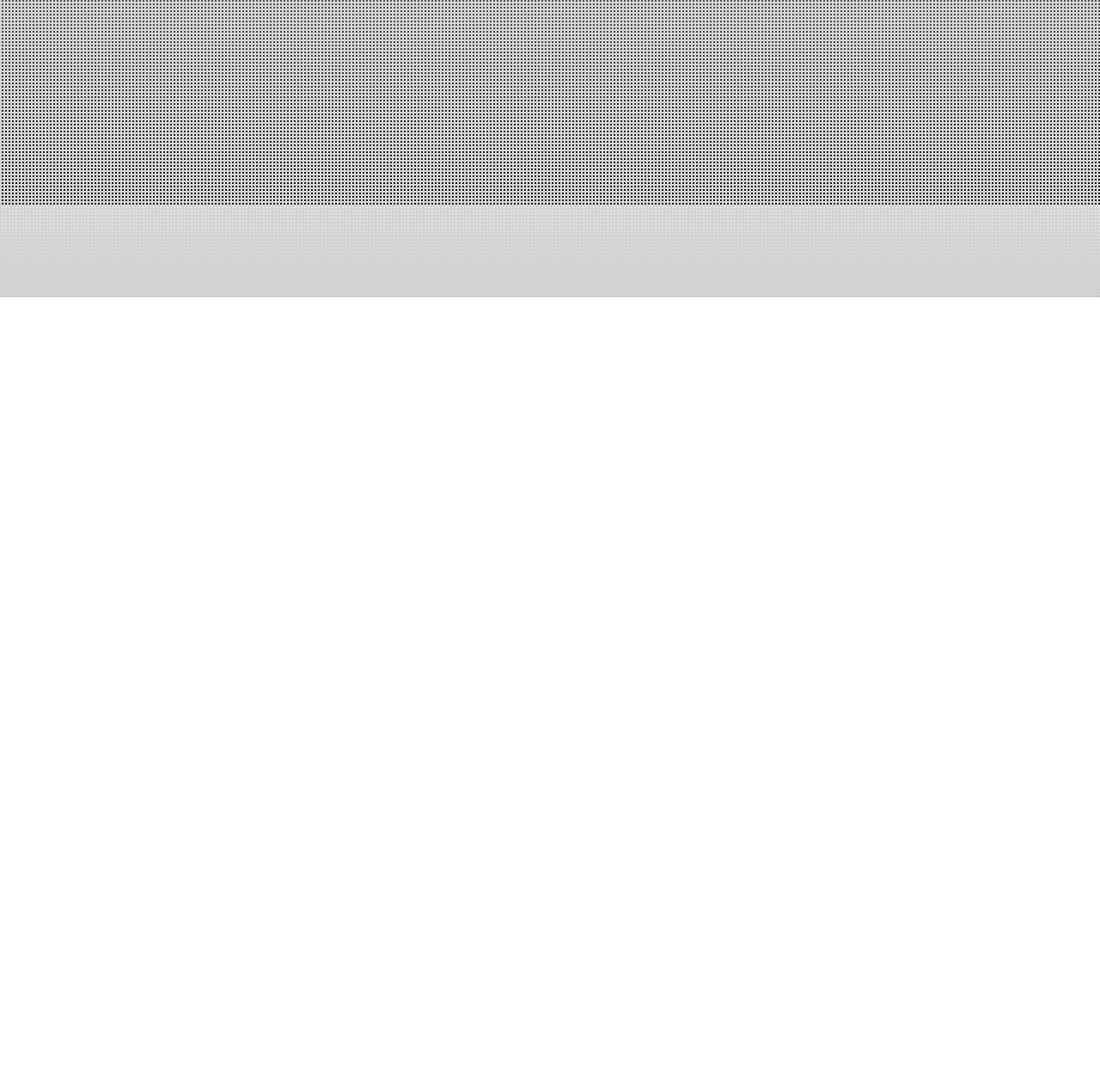
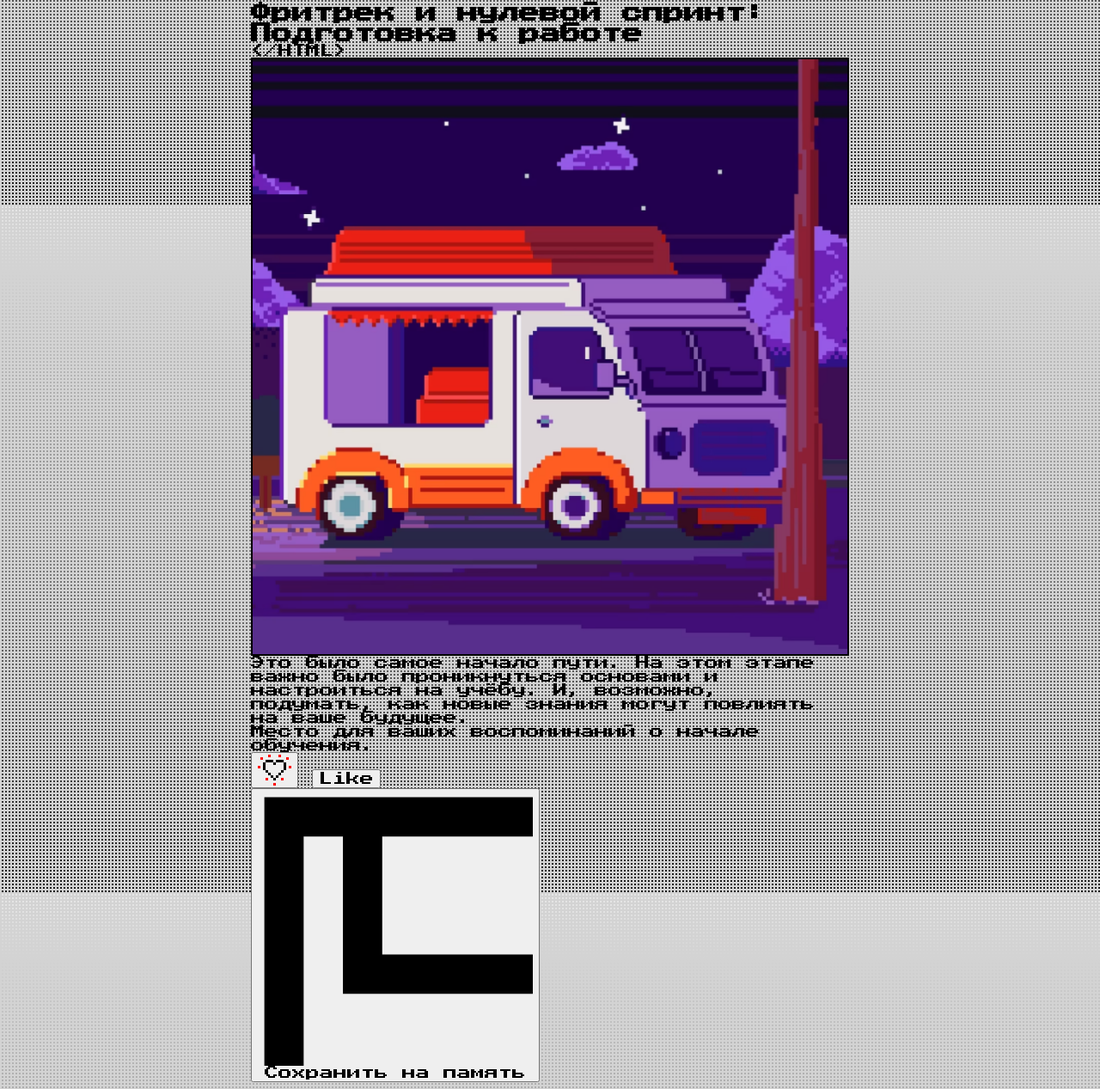
Before and after one commit to SlavaWebDeveloper/zakrivayuschiy-teg-f, a website: page src/index.html in a window 1280 px wide. Shown: the part 562-1829 px from the top of the page at 86% size. Before the commit the page ends 908 px from the top, so only its background shows below. Drawn offline with nearby package versions, Linux system fonts and the light colour scheme; files that its build step writes are made by us from their sources.

Commit message:
main section code

```diff
--- a/src/index.html
+++ b/src/index.html
@@ -19,9 +19,7 @@
   <body class="page">
     <header class="header">
       <a href="#" class="header__link">&lt;/HTML&gt;</a>
-      <h1 class="header__title">
-        закрывающий тег
-      </h1>
+      <h1 class="header__title">закрывающий тег</h1>
 
       <nav class="theme-menu header__theme-menu">
         <!-- Не меняйте разметку этого списка, иначе скрипты перестанут работать -->
@@ -48,9 +46,125 @@
           </li>
         </ul>
       </nav>
+    </header>
+    <main class="main">
+      <ul class="content__list">
+        <li class="content__item">
+          <article class="article">
+            <div class="article__title">
+              <h2 class="article__title-text">
+                Фритрек и нулевой спринт: Подготовка к работе
+              </h2>
+            </div>
 
-    </header>
-    <main></main>
+            <div class="article__img-container">
+              <span class="image-label">&lt;/HTML&gt;</span>
+              <img
+                class="article__img-content"
+                src="./images/car.png"
+                alt="Пиксельное изображение машины"
+                srcset="./images/car.png 1x, ./images/car@2x.png 2x"
+              />
+            </div>
+
+            <div class="article__text-container">
+              <p class="article__text">
+                Это было самое начало пути. На этом этапе важно было
+                проникнуться основами и настроиться на учёбу. И, возможно,
+                подумать, как новые знания могут повлиять на ваше будущее.
+              </p>
+              <p class="article__text">
+                Место для ваших воспоминаний о начале обучения.
+              </p>
+
+              <div class="article-like-button-container">
+                <button class="article-icon-button" aria-labelledby="html-1">
+                  <svg
+                    class="like-icon"
+                    width="39"
+                    height="36"
+                    viewBox="0 0 39 36"
+                    fill="none"
+                    xmlns="http://www.w3.org/2000/svg"
+                  >
+                    <g class="heart">
+                      <path
+                        class="contour"
+                        d="M12 6H9V9H12V6ZM15 6H12V9H15V6ZM9 9H6V12H9V9ZM9 12H6V15H9V12ZM9 15H6V18H9V15ZM18 6H15V9H18V6ZM12 18H9V21H12V18ZM15 21H12V24H15V21ZM18 24H15V27H18V24ZM27 6H30V9H27V6ZM24 6H27V9H24V6ZM30 9H33V12H30V9ZM30 12H33V15H30V12ZM30 15H33V18H30V15ZM21 6H24V9H21V6ZM27 18H30V21H27V18ZM24 21H27V24H24V21ZM21 24H24V27H21V24ZM21 27H18V30H21V27ZM21 9H18V12H21V9Z"
+                        fill="var(--text-color)"
+                      ></path>
+                      <path
+                        class="main-body"
+                        d="M12 9H9V12H12V9ZM15 12H12V15H15V12ZM18 9H15V12H18V9ZM12 15H9V18H12V15ZM15 15H12V18H15V15ZM15 18H12V21H15V18ZM18 12H15V15H18V12ZM18 21H15V24H18V21ZM18 18H15V21H18V18ZM27 9H30V12H27V9ZM24 9H27V12H24V9ZM27 12H30V15H27V12ZM24 12H27V15H24V12ZM21 9H24V12H21V9ZM27 15H30V18H27V15ZM24 15H27V18H24V15ZM24 18H27V21H24V18ZM21 12H24V15H21V12ZM21 21H24V24H21V21ZM21 18H24V21H21V18ZM21 21H18V24H21V21ZM21 24H18V27H21V24Z"
+                        fill="none"
+                      ></path>
+                      <path
+                        class="core"
+                        d="M18 15H15V18H18V15ZM21 15H24V18H21V15ZM21 15H18V18H21V15ZM21 12H18V15H21V12ZM21 18H18V21H21V18Z"
+                        fill="none"
+                      ></path>
+                    </g>
+
+                    <path
+                      class="sparks"
+                      d="M36 13H39V16H36V13ZM27 27H30V30H27V27ZM18 33H21V36H18V33ZM9 27H12V30H9V27ZM24 0H27V3H24V0ZM33 3H36V6H33V3ZM3 3H6V6H3V3ZM12 0H15V3H12V0ZM0 13H3V16H0V13Z"
+                      fill="var(--heart-color)"
+                    ></path>
+                  </svg>
+                </button>
+                <button class="article-like-button button" type="button" id="html-1">
+                  <span class="button__text">Like</span>
+                </button>
+              </div>
+            </div>
+          </article>
+        </li>
+        <li class="content__item">
+          <button
+            class="save-button button"
+            onclick="window['dialog-id'].showModal()"
+            aria-controls="dialog-id"
+          >
+            <svg
+              xmlns="http://www.w3.org/2000/svg"
+              fill="none"
+              class="floppy-image"
+              viewbox="0 0 21 21"
+            >
+              <use href="./svg/floppy-optimized.svg#floppy" />
+            </svg>
+            <span class="button__text">Сохранить на память</span>
+          </button>
+        </li>
+      </ul>
+    </main>
+
+    <dialog class="dialog" id="dialog-id">
+      <div class="dialog__container">
+        <div class="dialog__text-container">
+          <svg
+            xmlns="http://www.w3.org/2000/svg"
+            fill="none"
+            class="dialog__icon"
+            viewBox="0 0 21 21"
+          >
+            <use href="./svg/floppy-optimized.svg#floppy"></use>
+          </svg>
+          <p class="dialog__text">Вставьте дискету, чтобы продолжить</p>
+        </div>
+        <form class="dialog__form">
+          <button
+            class="button dialog__button-ok"
+            onclick="window['dialog-id'].close()"
+            type="submit"
+            aria-controls="dialog-id"
+          >
+            <span class="dialog__button-ok-text">Ok</span>
+          </button>
+        </form>
+      </div>
+    </dialog>
+
     <script src="./scripts/like.js"></script>
   </body>
 </html>
```
